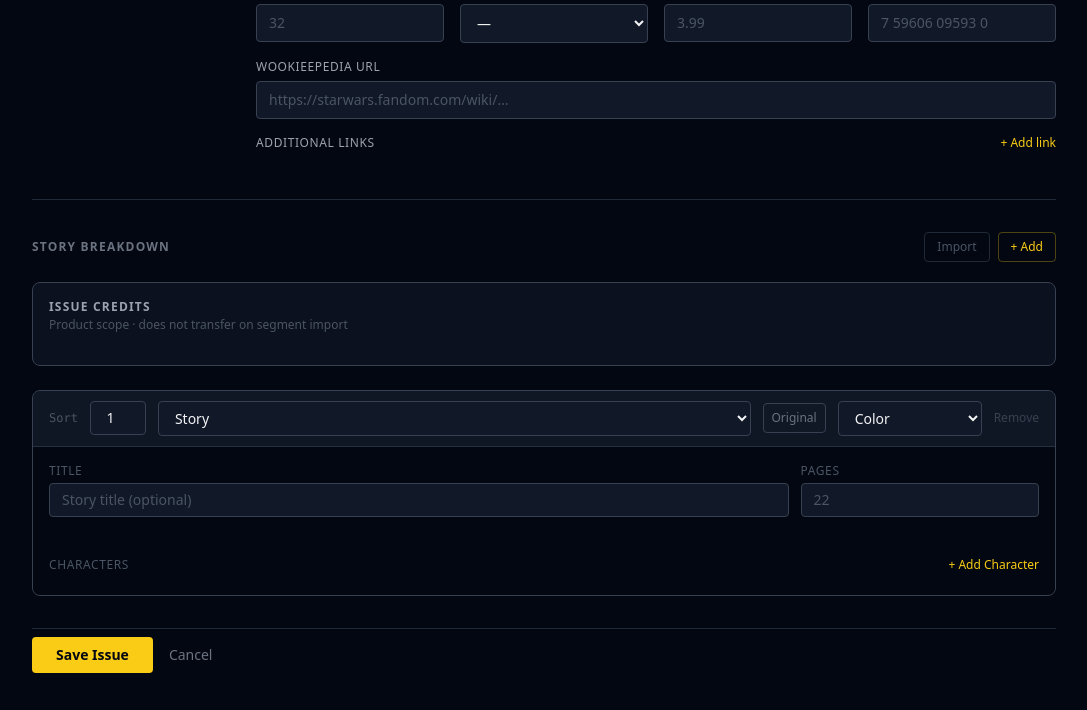
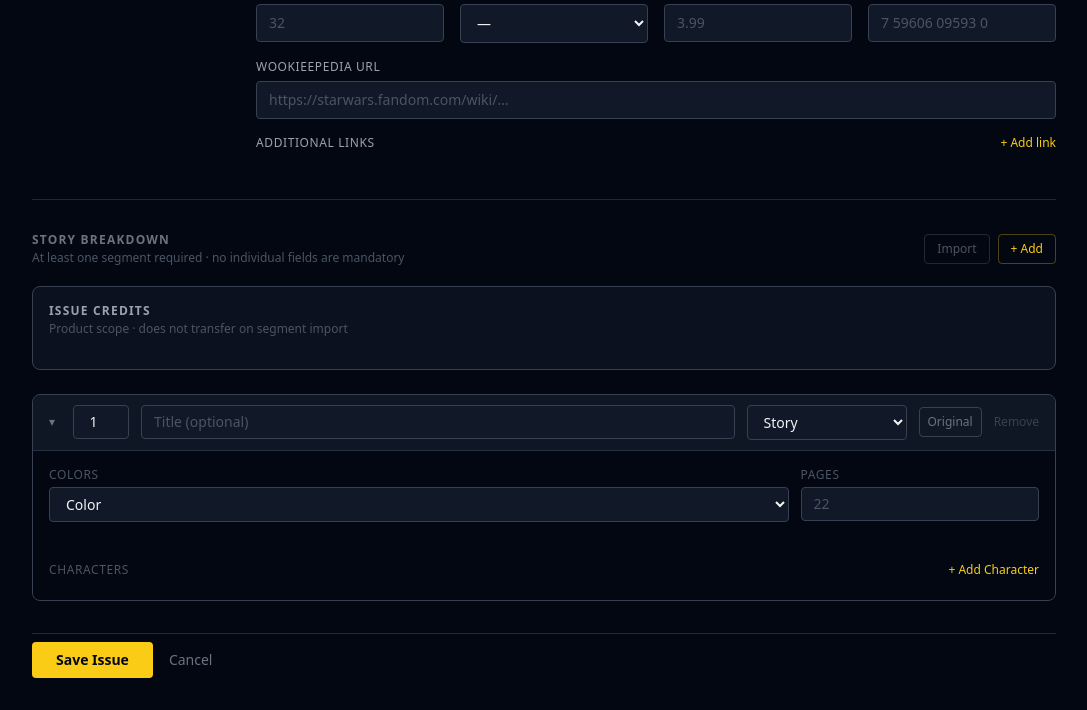
Before and after one commit to jorgeagarcia00/holocron, a Flask app: page /comics/series/1/issues/new in a window 1280 px wide. Shown: the part 766-1476 px from the top of the page, without its empty margins (96-1183 px from the left). Before the commit the page ends 1439 px from the top, so only its background shows below. Run offline with Flask 3, Linux system fonts and the light colour scheme; tables that the repository leaves empty hold one stand-in row (values such as "Sample post").

Commit message:
feat: story breakdown UX improvements — collapsible segments, header layout, credit indentation
Co-Authored-By: Claude Sonnet 4.6 <noreply@anthropic.com>

```diff
--- a/app/static/css/output.css
+++ b/app/static/css/output.css
@@ -702,10 +702,6 @@ video {
   margin-left: 1rem;
 }
 
-.ml-auto {
-  margin-left: auto;
-}
-
 .mt-0\.5 {
   margin-top: 0.125rem;
 }
@@ -756,6 +752,10 @@ video {
 
 .w-14 {
   width: 3.5rem;
+}
+
+.w-3 {
+  width: 0.75rem;
 }
 
 .w-36 {
@@ -985,6 +985,10 @@ video {
   border-bottom-width: 1px;
 }
 
+.border-l {
+  border-left-width: 1px;
+}
+
 .border-t {
   border-top-width: 1px;
 }
@@ -1173,6 +1177,10 @@ video {
 
 .pb-4 {
   padding-bottom: 1rem;
+}
+
+.pl-3 {
+  padding-left: 0.75rem;
 }
 
 .pt-1 {
--- a/app/templates/comics/issue_new.html
+++ b/app/templates/comics/issue_new.html
@@ -49,7 +49,7 @@
   </div>
   {% endif %}
 
-  <form method="POST" action="/comics/series/{{ series.id }}/issues/new"
+  <form id="issue-form" method="POST" action="/comics/series/{{ series.id }}/issues/new"
         enctype="multipart/form-data">
 
     <!-- Two-column layout: cover | fields -->
@@ -289,7 +289,10 @@
 
       <!-- Section header -->
       <div class="flex items-center justify-between mb-5">
-        <h2 class="text-xs font-semibold uppercase tracking-widest text-gray-500">Story Breakdown</h2>
+        <div>
+          <h2 class="text-xs font-semibold uppercase tracking-widest text-gray-500">Story Breakdown</h2>
+          <p class="text-xs text-gray-600 mt-0.5">At least one segment required &middot; no individual fields are mandatory</p>
+        </div>
         <div class="flex gap-2">
           <button type="button" disabled
             class="text-xs text-gray-600 border border-gray-800 rounded px-3 py-1.5 cursor-not-allowed select-none"
@@ -313,7 +316,7 @@
             <button type="button" onclick="addCreditRow(this)"
               class="text-xs text-yellow-400 hover:text-yellow-300 transition-colors">+ Add Credit</button>
           </div>
-          <div class="credit-rows space-y-1.5"></div>
+          <div class="credit-rows space-y-1.5 pl-3 border-l border-gray-800/60"></div>
         </div>
         {% endfor %}
       </div>
@@ -472,6 +475,7 @@ const _inp = 'bg-gray-900 border border-gray-700 rounded px-3 py-1.5 text-sm tex
 function addSegment() {
   const container = document.getElementById('segments-container');
   const existing = container.querySelectorAll('[data-seg-idx]');
+  const expanded = existing.length === 0;
   let maxSort = 0;
   existing.forEach(el => { maxSort = Math.max(maxSort, parseInt(el.querySelector('.seg-sort').value) || 0); });
 
@@ -486,28 +490,28 @@ function addSegment() {
         <button type="button" onclick="addCreditRow(this)"
           class="text-xs text-yellow-400 hover:text-yellow-300 transition-colors">+ Add Credit</button>
       </div>
-      <div class="credit-rows space-y-1.5"></div>
+      <div class="credit-rows space-y-1.5 pl-3 border-l border-gray-800/60"></div>
     </div>`).join('');
 
   const block = document.createElement('div');
   block.className = 'border border-gray-700 rounded-lg overflow-hidden';
   block.dataset.segIdx = idx;
   block.innerHTML = `
-    <div class="bg-gray-800/50 px-4 py-2.5 flex items-center gap-3 border-b border-gray-700/60">
-      <span class="text-xs text-gray-600 font-mono shrink-0 select-none">Sort</span>
+    <div class="seg-header bg-gray-800/50 px-4 py-2.5 flex items-center gap-3 border-b border-gray-700/60 cursor-pointer select-none" onclick="toggleSegment(this)">
+      <span class="seg-chevron text-xs text-gray-500 shrink-0 w-3">${expanded ? '▾' : '▸'}</span>
       <input type="number" value="${sort}" min="1"
-        class="seg-sort w-14 text-center ${_inp}">
-      <select class="seg-type flex-1 ${_inp}">${typeOpts}</select>
+        class="seg-sort w-14 text-center ${_inp}" onclick="event.stopPropagation()">
+      <input type="text" placeholder="Title (optional)" class="seg-title flex-1 ${_inp}" onclick="event.stopPropagation()">
+      <select class="seg-type w-40 ${_inp}" onclick="event.stopPropagation()">${typeOpts}</select>
       <span class="text-xs text-gray-500 border border-gray-700 rounded px-2 py-1.5 shrink-0 select-none bg-gray-900/40">Original</span>
-      <select class="seg-colors w-36 ${_inp}">${colorOpts}</select>
-      <button type="button" onclick="removeSegment(this)"
-        class="ml-auto text-gray-700 hover:text-red-400 text-xs transition-colors shrink-0">Remove</button>
+      <button type="button" onclick="event.stopPropagation(); removeSegment(this)"
+        class="text-gray-700 hover:text-red-400 text-xs transition-colors shrink-0">Remove</button>
     </div>
-    <div class="p-4 space-y-4 bg-gray-950/30">
+    <div class="seg-body p-4 space-y-4 bg-gray-950/30${expanded ? '' : ' hidden'}">
       <div class="grid grid-cols-4 gap-3">
         <div class="col-span-3">
-          <label class="block text-xs font-medium text-gray-600 uppercase tracking-wider mb-1">Title</label>
-          <input type="text" placeholder="Story title (optional)" class="seg-title w-full ${_inp}">
+          <label class="block text-xs font-medium text-gray-600 uppercase tracking-wider mb-1">Colors</label>
+          <select class="seg-colors w-full ${_inp}">${colorOpts}</select>
         </div>
         <div>
           <label class="block text-xs font-medium text-gray-600 uppercase tracking-wider mb-1">Pages</label>
@@ -531,6 +535,13 @@ function addSegment() {
 function removeSegment(btn) {
   btn.closest('[data-seg-idx]').remove();
   _updateNoSegMsg();
+}
+
+function toggleSegment(header) {
+  const body = header.nextElementSibling;
+  const chevron = header.querySelector('.seg-chevron');
+  const nowHidden = body.classList.toggle('hidden');
+  chevron.textContent = nowHidden ? '▸' : '▾';
 }
 
 function _updateNoSegMsg() {
@@ -759,7 +770,7 @@ function gatherStoryJson() {
 }
 
 // ── Form submit ───────────────────────────────────────────────────
-document.querySelector('form').addEventListener('submit', function (e) {
+document.getElementById('issue-form').addEventListener('submit', function (e) {
   // Quill
   const html = quill.root.innerHTML;
   synopsisInput.value = (html === '<p><br></p>') ? '' : html;
```
Also changed, not shown: .claude/settings.local.json.
